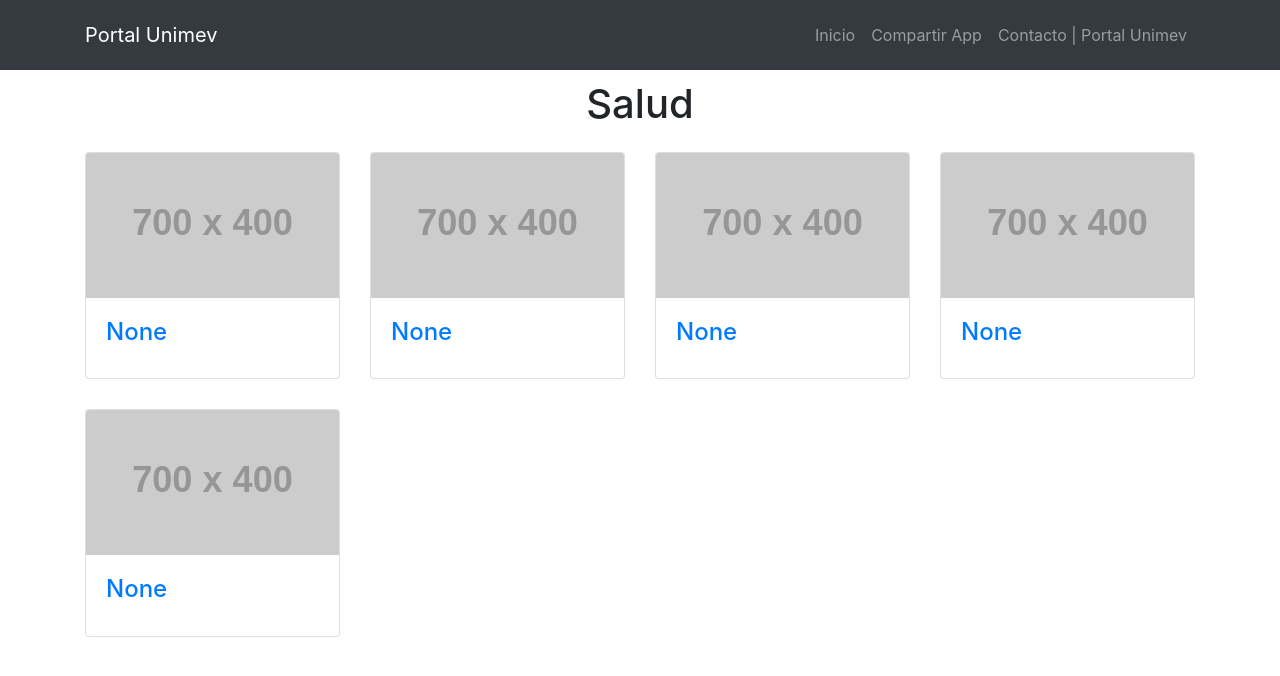
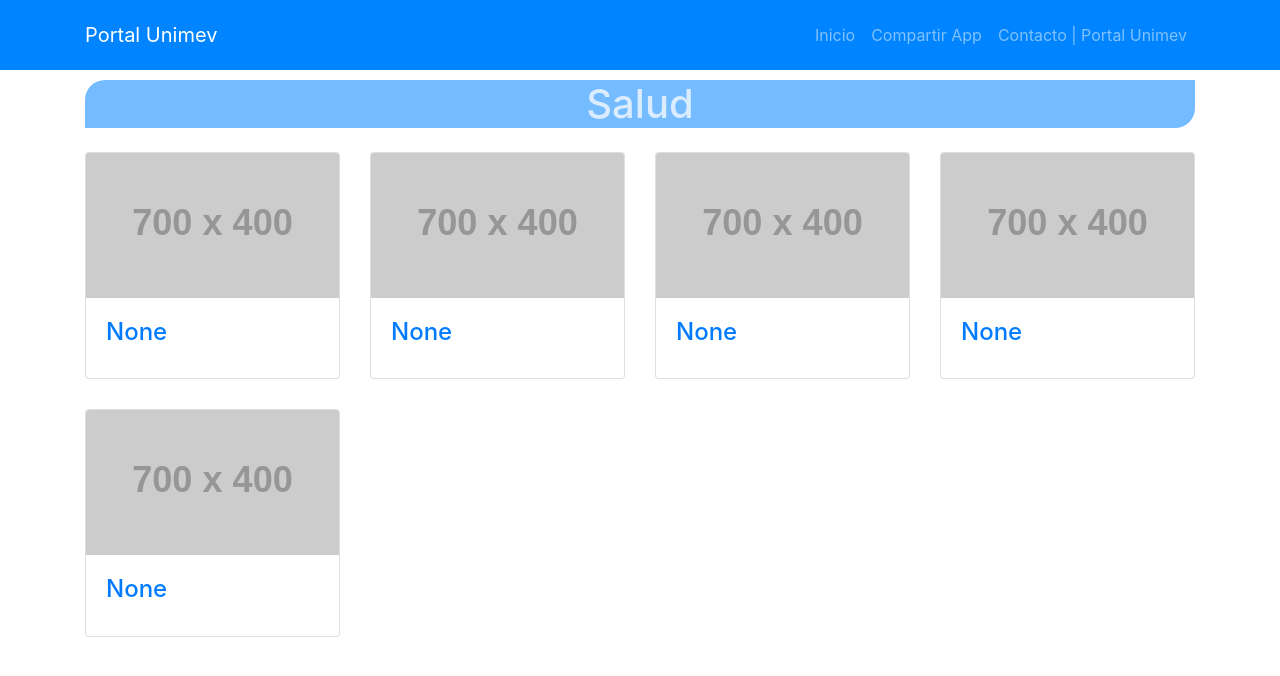
Before and after one commit to gianfrancoropel/categorias, a plain HTML site: page salud/index.html in a window 1280 px wide. Drawn offline with Linux system fonts and the light colour scheme; placeholder pictures from the web are drawn by us.

Commit message:
Update index.html

```diff
--- a/salud/index.html
+++ b/salud/index.html
@@ -21,7 +21,7 @@
   <body>
 
     <!-- Navigation -->
-    <nav style="padding: 15px" class=" navbar navbar-expand-lg navbar-dark bg-dark fixed-top">
+    <nav style="padding: 15px; background: #0084ff" class=" navbar navbar-expand-lg navbar-dark  fixed-top">
       <div class="container">
         <a class="navbar-brand" href="#">Portal Unimev</a>
         <button class="navbar-toggler" type="button" data-toggle="collapse" data-target="#navbarResponsive" aria-controls="navbarResponsive" aria-expanded="false" aria-label="Toggle navigation">
@@ -48,8 +48,9 @@
     <div class="container">
 
       <!-- Page Heading -->
-      <h1 style="text-align: center"; class="my-4">Salud
+      <h1 style="text-align: center; background: #74bcff;border-radius: 20px 0px 20px 0px;color: rgba(255, 254, 254, 0.733);font-family:" class="my-4">Salud
       </h1>
+
 
       <div class="row">
 
```
